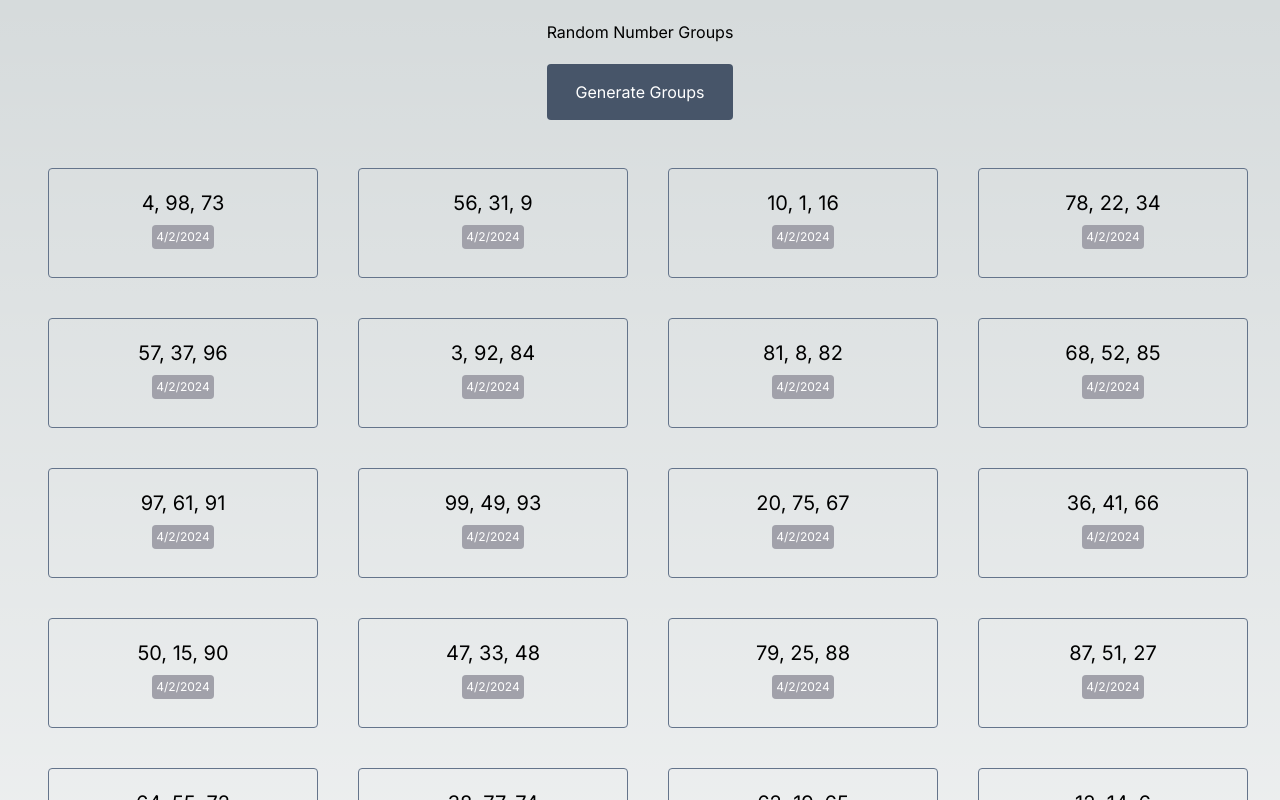
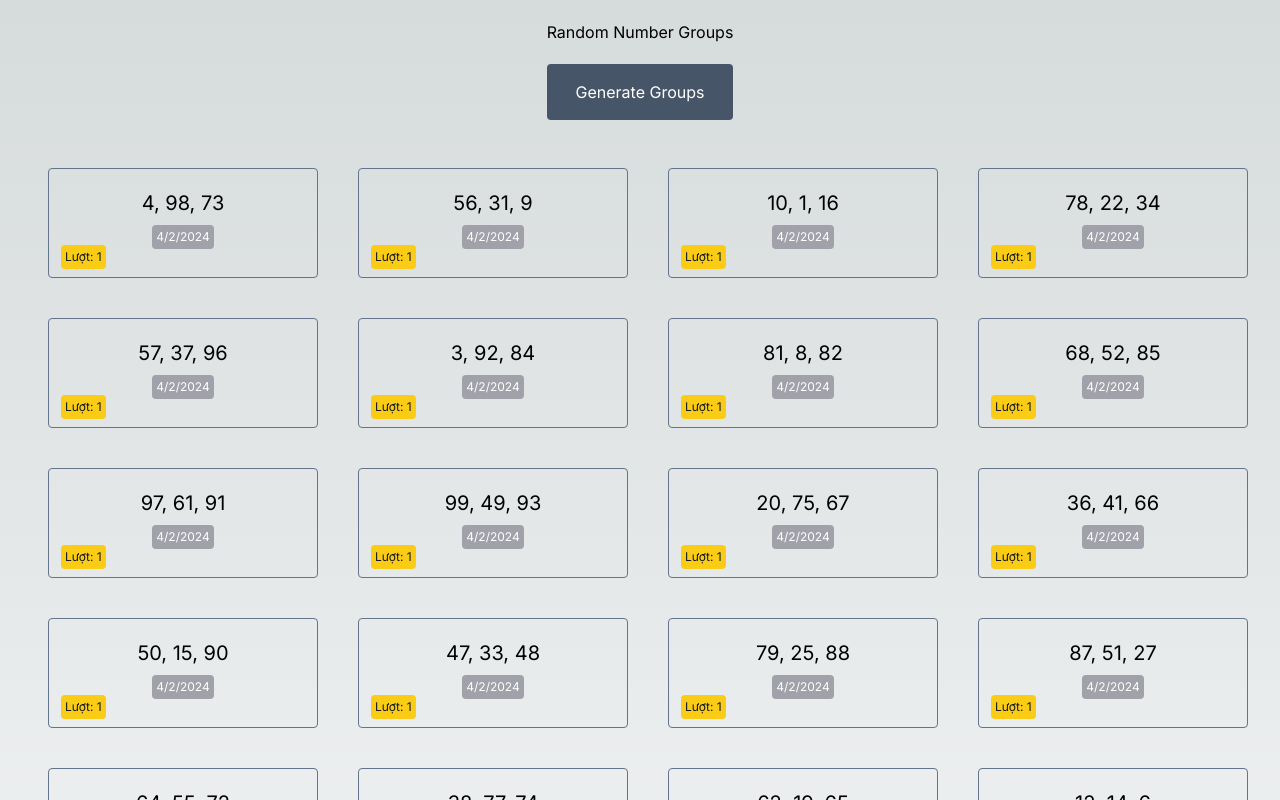
Before and after one commit to ntphuc0987/randomNumbers, a Next.js app: page / in a window 1280 px wide. Both pictures are taken after a click on the button "Generate Groups". Shown: the top 800 px of the page. Built offline with nearby package versions, Linux system fonts and the light colour scheme.

Commit message:
Add Click Countable

```diff
--- a/app/page.js
+++ b/app/page.js
@@ -6,6 +6,10 @@ export default function Home() {
   const now = new Date();
   const [currentDate, setCurrentDate] = useState("");
   const [numberGroups, setNumberGroups] = useState([]);
+
+  const [clickCount, setClickCount] = useState(0);
+
+
 
   useEffect(() => {
     const intervalId = setInterval(() => {
@@ -27,6 +31,7 @@ export default function Home() {
     }
 
     setNumberGroups(groupedNumbers);
+    setClickCount(clickCount + 1);
   };
 
   // Fisher-Yates shuffle algorithm
@@ -55,11 +60,14 @@ export default function Home() {
             key={index}
             className="p-5 w-full sm:w-6/12 md:w-3/12 text-center h-[150px]"
           >
-            <div className="flex text-xl  flex-col items-center justify-center m-2 border border-slate-500 mb-2 w-full h-full rounded">
+            <div className="flex text-xl relative flex-col items-center justify-center m-2 border border-slate-500 mb-2 w-full h-full rounded">
               {/*Group {index + 1}:*/} {group.join(", ")}
               <br />
               <span className="bg-zinc-400 text-white rounded p-1 text-xs my-2">
                 {currentDate}
+              </span>
+              <span className="bg-yellow-400  text-gray-900 rounded p-1 text-xs my-2 absolute md:bottom-0  md:top-auto top-0 left-3">
+                Lượt: {clickCount}
               </span>
             </div>
           </li>
```
